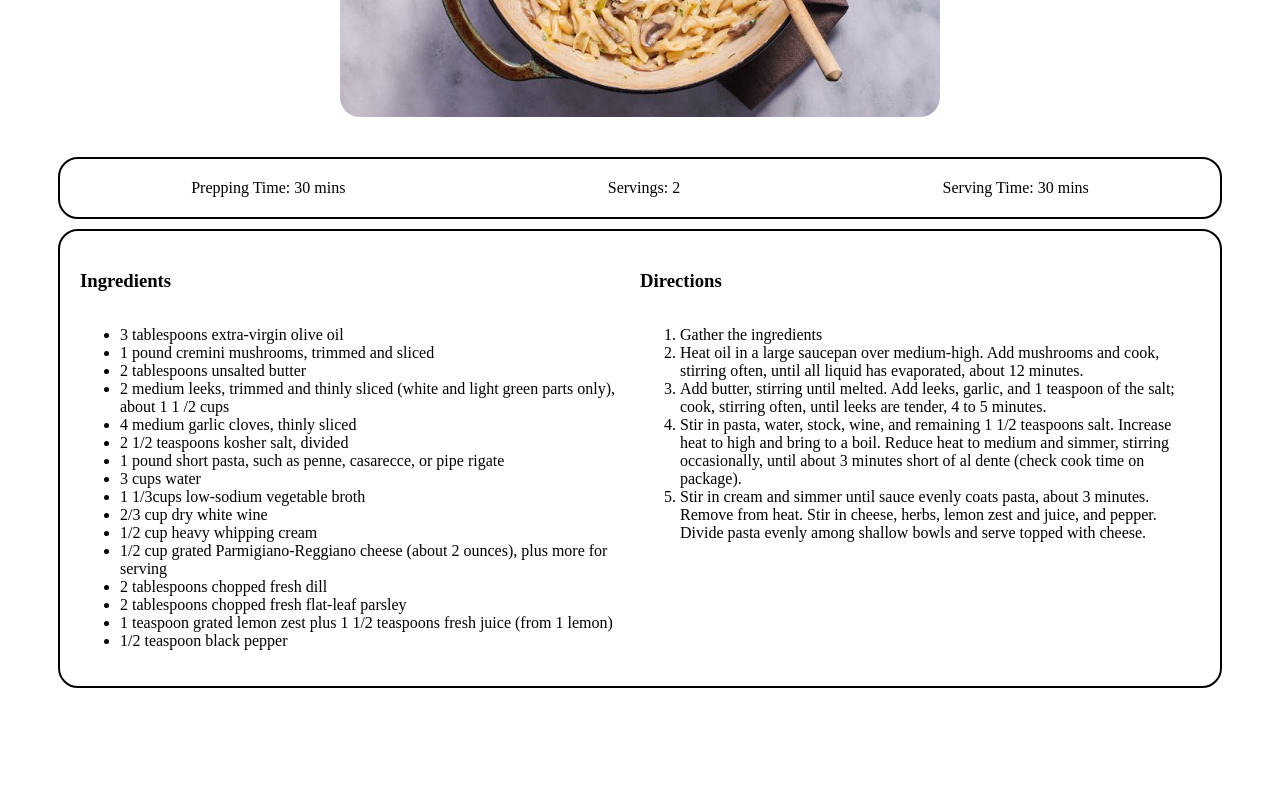
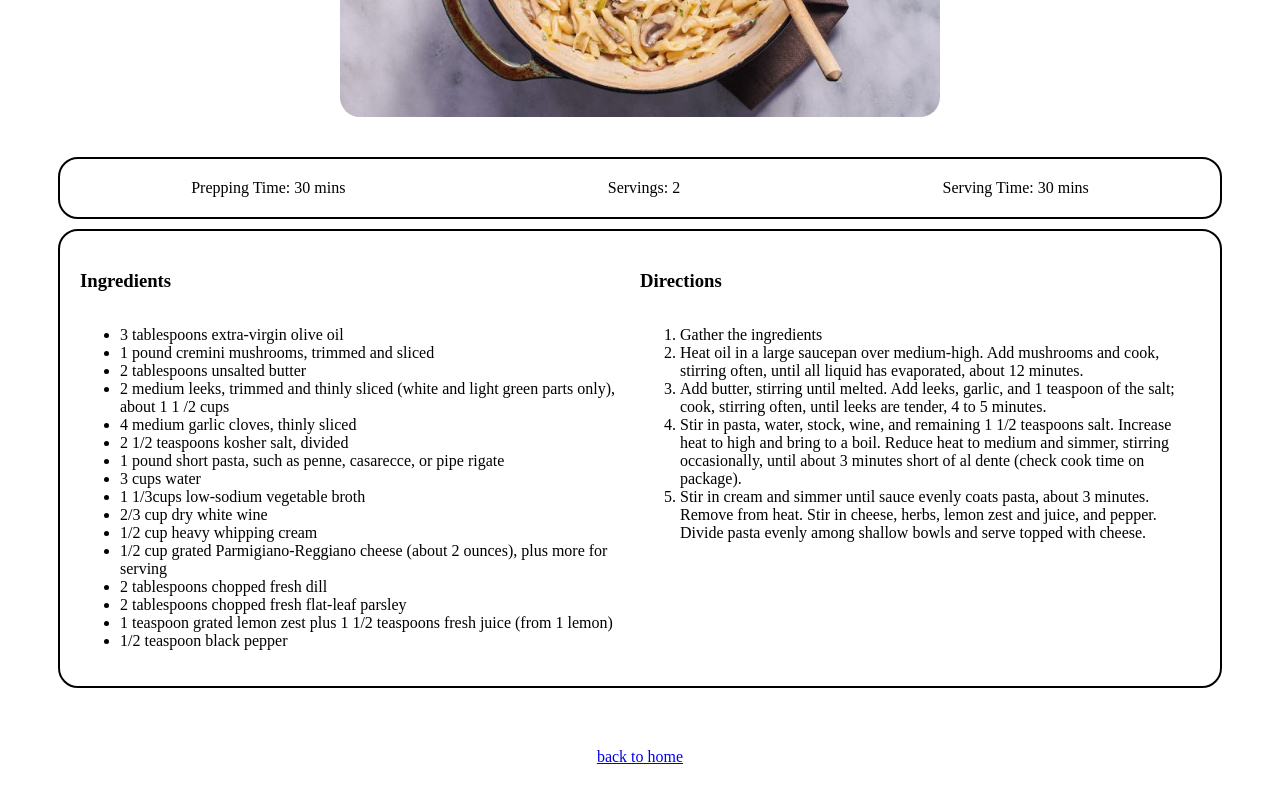
Before and after one commit to Stevenslouis/odin-recipes, a plain HTML site: page recipes/pasta.html in a window 1280 px wide. Shown: the part 406-1206 px from the top of the page. Before the commit the page ends 1182 px from the top, so only its background shows below. Drawn offline with Linux system fonts and the light colour scheme.

Commit message:
added back to home links in pasta and pizza html also added it to css as the bottom, and removed chicken option from home.

```diff
--- a/recipes/pasta.html
+++ b/recipes/pasta.html
@@ -61,6 +61,11 @@
             </ol>
         </dev>
     </dev>
+    <footer>
+        <span class = "home">
+            <a href = "/">back to home </a>
+        </span>
+    </footer>
 
 
 </body>
--- a/recipes/recipes.css
+++ b/recipes/recipes.css
@@ -58,3 +58,9 @@ img{
     width: 100%;
     box-sizing: border-box;
 }
+.home {
+    margin-top: 50px;
+    display: flex;
+    flex-direction: row;
+    justify-content: center;
+}
```
Also changed, not shown: index.html (+0 -1 lines), recipes/pizza.html (+5 -1 lines).
